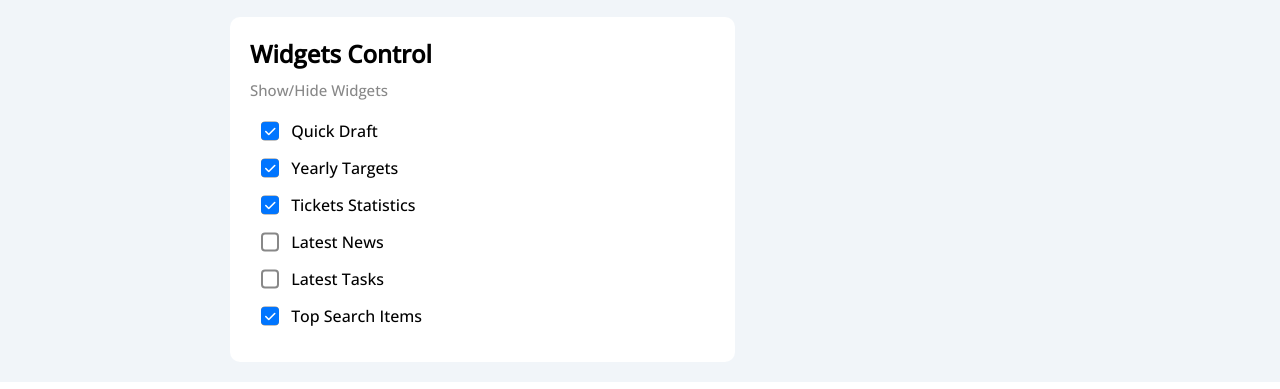
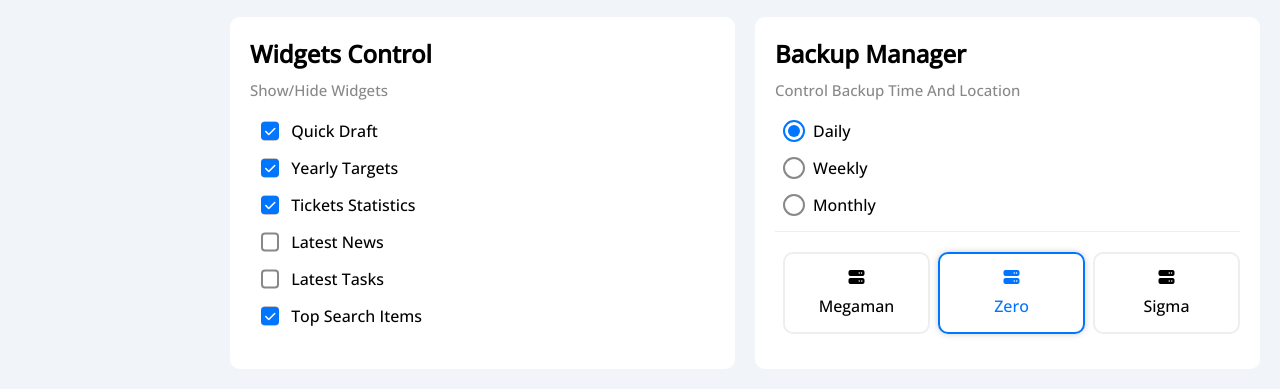
Before and after one commit to joeka7/Dashboard, a plain HTML site: page settings.html in a window 1280 px wide. Shown: the part 906-1295 px from the top of the page. Drawn offline with nearby package versions, Linux system fonts and the light colour scheme.

Commit message:
Update Settings Page

```diff
--- a/css/master.css
+++ b/css/master.css
@@ -1258,6 +1258,81 @@ ul {
     -o-transform: scale(1);
 }
 /* End Widgets Control */
+/* Start Backup Manager */
+.settings-page .backup-manager input {
+    appearance: none;
+    -webkit-appearance: none;
+}
+.settings-page .backup-manager .date label::before {
+    content: "";
+    position: absolute;
+    left: 0;
+    top: 50%;
+    width: 18px;
+    height: 18px;
+    border: 2px solid var(--grey-color);
+    border-radius: 50%;
+    -webkit-border-radius: 50%;
+    -moz-border-radius: 50%;
+    -ms-border-radius: 50%;
+    -o-border-radius: 50%;
+    transform: translateY(-50%);
+    -webkit-transform: translateY(-50%);
+    -moz-transform: translateY(-50%);
+    -ms-transform: translateY(-50%);
+    -o-transform: translateY(-50%);
+}
+.settings-page .backup-manager .date label::after {
+    content: "";
+    position: absolute;
+    left: 5px;
+    top: 5px;
+    width: 12px;
+    height: 12px;
+    background-color: var(--blue-color);
+    border-radius: 50%;
+    -webkit-border-radius: 50%;
+    -moz-border-radius: 50%;
+    -ms-border-radius: 50%;
+    -o-border-radius: 50%;
+    transition: var(--main-transition);
+    -webkit-transition: var(--main-transition);
+    -moz-transition: var(--main-transition);
+    -ms-transition: var(--main-transition);
+    -o-transition: var(--main-transition);
+    transform: scale(0);
+    -webkit-transform: scale(0);
+    -moz-transform: scale(0);
+    -ms-transform: scale(0);
+    -o-transform: scale(0);
+}
+.settings-page .backup-manager .date input[type="radio"]:checked + label::before  {
+    border-color: var(--blue-color);
+}
+.settings-page .backup-manager .date input[type="radio"]:checked + label::after {
+    transform: scale(1);
+    -webkit-transform: scale(1);
+    -moz-transform: scale(1);
+    -ms-transform: scale(1);
+    -o-transform: scale(1);
+}
+.settings-page .backup-manager .servers {
+    border-top: 1px solid var(--color);
+}
+@media (max-width: 767px) {
+    .settings-page .backup-manager .servers {
+        flex-wrap: wrap;
+    }
+}
+.settings-page .backup-manager .servers .server {
+    border: 2px solid var(--color);
+}
+.settings-page .backup-manager .servers input[type="radio"]:checked + .server {
+    border-color: var(--blue-color);
+    color: var(--blue-color);
+    box-shadow: 0 0 6px #ccc;
+}
+/* End Backup Manager */
 
 /* End Settings Page */
 
--- a/settings.html
+++ b/settings.html
@@ -206,6 +206,47 @@
                     </div>
                 </div>
                 <!-- End Widgets Control -->
+                <!-- Start Backup Manager -->
+                <div class="backup-manager bg-white rad-10 p-20">
+                    <h2 class="mt-0 mb-10">Backup Manager</h2>
+                    <p class="c-grey mt-0 mb-20 fs-15">Control Backup Time And Location</p>
+                    <div class="date d-flex align-items-center mb-15">
+                        <input type="radio" name="time" id="daily" checked>
+                        <label class="ps-30 curser-pointer p-relative" for="daily">Daily</label>
+                    </div>
+                    <div class="date d-flex align-items-center mb-15">
+                        <input type="radio" name="time" id="weekly">
+                        <label class="ps-30 curser-pointer p-relative" for="weekly">Weekly</label>
+                    </div>
+                    <div class="date d-flex align-items-center mb-15">
+                        <input type="radio" name="time" id="monthly">
+                        <label class="ps-30 curser-pointer p-relative" for="monthly">Monthly</label>
+                    </div>
+                    <div class="servers d-flex align-items-center text-center pt-20">
+                        <input type="radio" name="servers" id="server-one">
+                        <div class="server mb-15 rad-10 w-full p-relative">
+                            <label class="d-block m-15 curser-pointer" for="server-one">
+                                <i class="fa-solid fa-server d-block mb-10"></i>
+                                Megaman
+                            </label>
+                        </div>
+                        <input type="radio" name="servers" id="server-two" checked>
+                        <div class="server mb-15 rad-10 w-full p-relative">
+                            <label class="d-block m-15 curser-pointer" for="server-two">
+                                <i class="fa-solid fa-server d-block mb-10"></i>
+                                Zero
+                            </label>
+                        </div>
+                        <input type="radio" name="servers" id="server-three">
+                        <div class="server mb-15 rad-10 w-full p-relative">
+                            <label class="d-block m-15 curser-pointer" for="server-three">
+                                <i class="fa-solid fa-server d-block mb-10"></i>
+                                Sigma
+                            </label>
+                        </div>
+                    </div>
+                </div>
+                <!-- End Backup Manager -->
             </div>
             <!-- End Settings Page -->
         </div>
```
